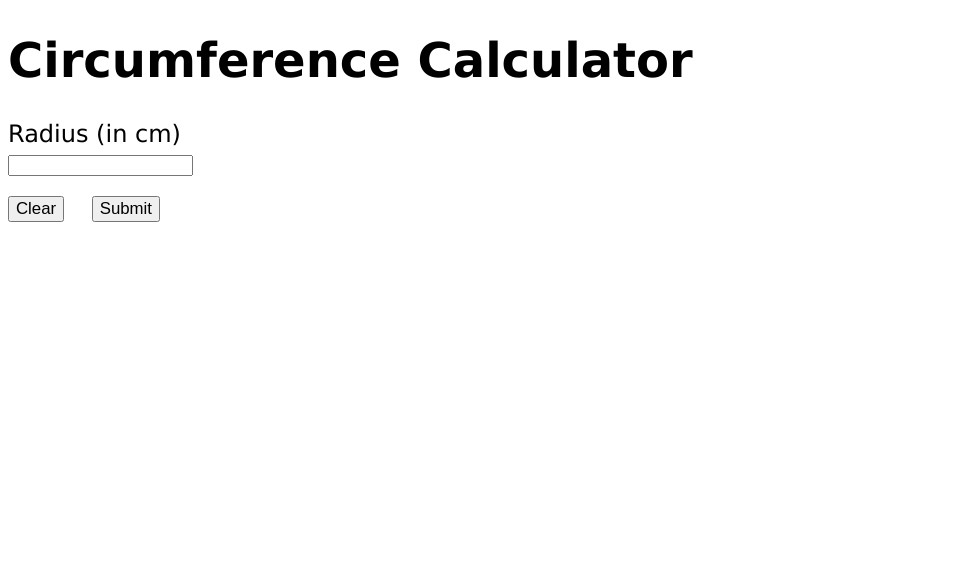
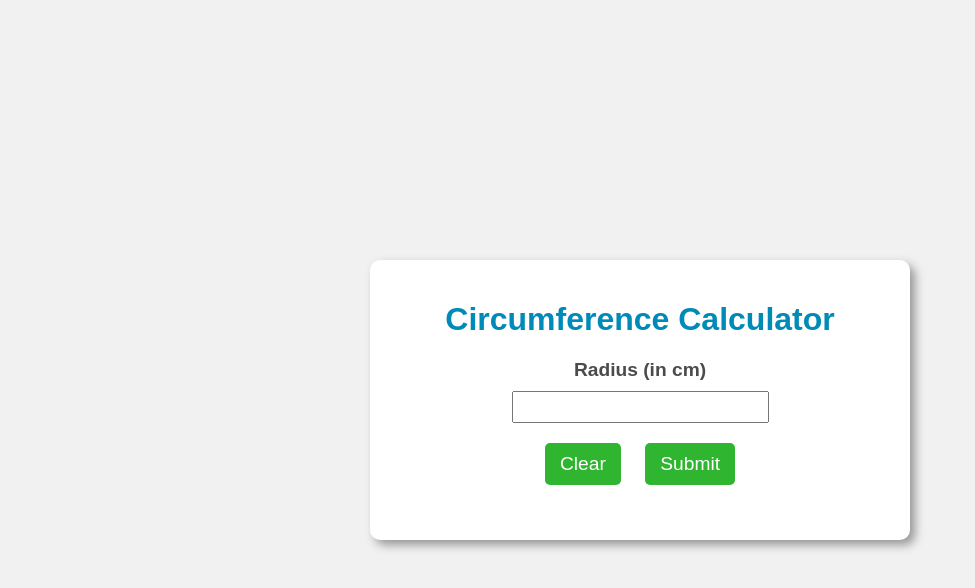
Before and after one commit to puanabidah/javascript-mini-projects, a plain HTML site: page circle-circumference/index.html in a window 1280 px wide. Shown: the whole page, without its empty margins (0-975 px from the left). Drawn offline with Linux system fonts and the light colour scheme.

Commit message:
add style of new interface

```diff
--- a/circle-circumference/style.css
+++ b/circle-circumference/style.css
@@ -1,9 +1,72 @@
 body {
-  font-family: Verdana;
-  font-size: 1.5em;
+  font-family: Arial, sans-serif;
+  background-color: hsla(0, 0%, 88%, 0.42);
+  height: 100vh;
+  margin: 0;
+  display: flex;
+  justify-content: center;
+  align-items: center;
+  color: hsla(0, 0%, 26%, 0.952);
 }
 
+.container {
+  background-color: white;
+  max-width: 500px;
+  width: 100%;
+  padding: 20px;
+  border-radius: 10px;
+  box-shadow: 5px 5px 10px hsla(0, 0%, 25%, 0.5);
+  margin: auto;
+  text-align: center;
+}
+
+#myLabel {
+  font-size: 1.2em;
+  text-align: left;
+  font-weight: bold;
+}
 button {
-  font-size: 0.7em;
+  font-size: 1.2em;
   margin: 20px 20px 20px 0;
+  padding: 10px 15px;
+  border: none;
+  border-radius: 5px;
+  background-color: hsl(120, 58%, 45%);
+  color: white;
 }
+
+#mySubmit {
+  margin-right: 0;
+}
+
+h1 {
+  color: hsl(195, 100%, 36%);
+}
+
+#myH3 {
+  font-size: 1.3em;
+  margin-top: 10px;
+  margin-bottom: 15px;
+  width: 70%;
+  margin-left: auto;
+  margin-right: auto;
+}
+
+table {
+  width: 100%;
+  border-collapse: collapse;
+  text-align: center;
+}
+td:nth-child(1) {
+  text-align: left;
+}
+td:nth-child(3) {
+  text-align: right;
+}
+
+input {
+  font-size: 1.2em;
+  padding: 3px;
+  margin-top: 10px;
+  text-align: center;
+}
```
